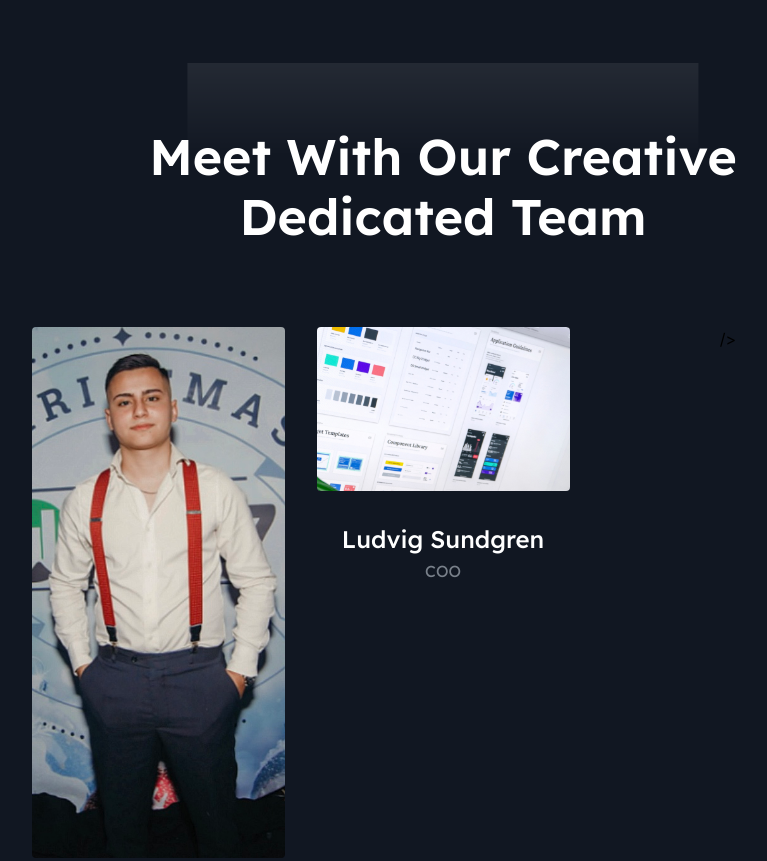
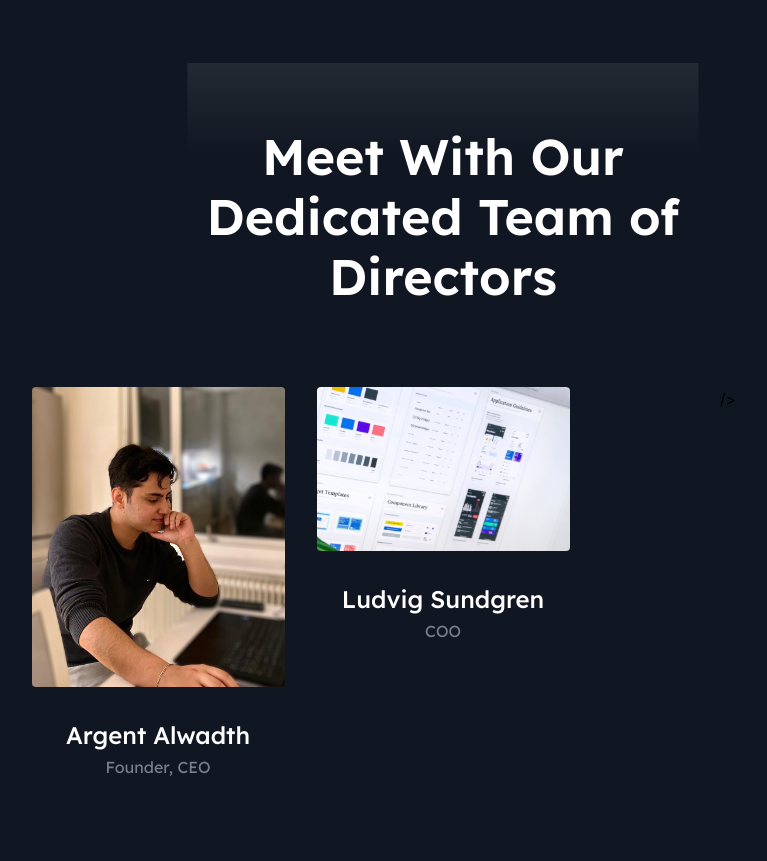
Before and after one commit to ArgentAlwadth/argent.github.io, a website: page index.html in a window 1280 px wide. Shown: the part 3260-4121 px from the top of the page, without its empty margins (197-964 px from the left). Drawn offline with Linux system fonts and the light colour scheme; files whose address does not match are found by name.

Commit message:
Update index.html

```diff
--- a/index.html
+++ b/index.html
@@ -1059,7 +1059,7 @@ At our software agency, we pride ourselves on our customer service. We believe t
           <h2
             class="mx-auto mb-5 max-w-[620px] font-heading text-3xl font-semibold text-dark dark:text-white sm:text-4xl md:text-[50px] md:leading-[60px]"
           >
-            Meet With Our Creative Dedicated Team
+            Meet With Our Dedicated Team of Directors
           </h2>
           <p class="mx-auto max-w-[620px] text-base text-dark-text">
           </p>
@@ -1073,7 +1073,7 @@ At our software agency, we pride ourselves on our customer service. We believe t
             >
               <div class="relative mb-8 overflow-hidden rounded">
                 <img
-                  src="./IMG_7119.jpg"
+                  src="ceo.jpg"
                   alt="team-image"
                   class="w-full"
                 />
```
